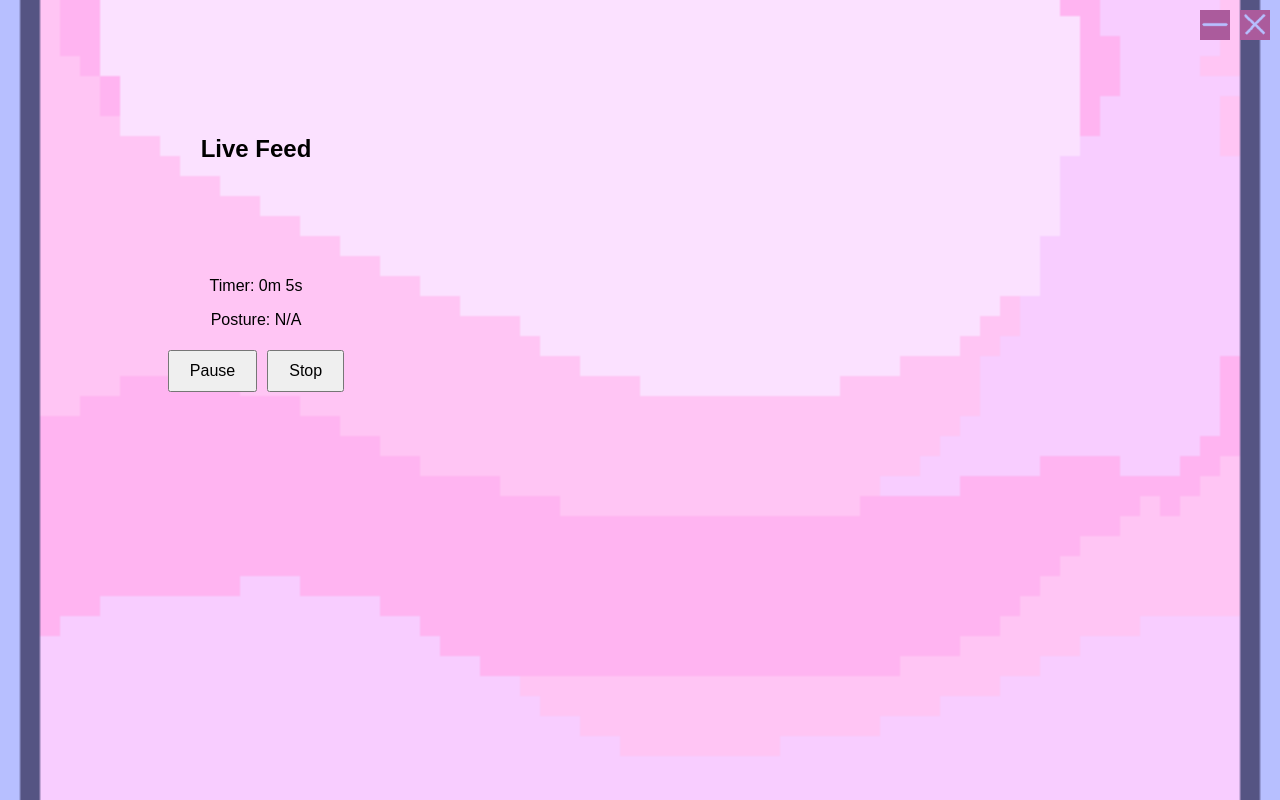
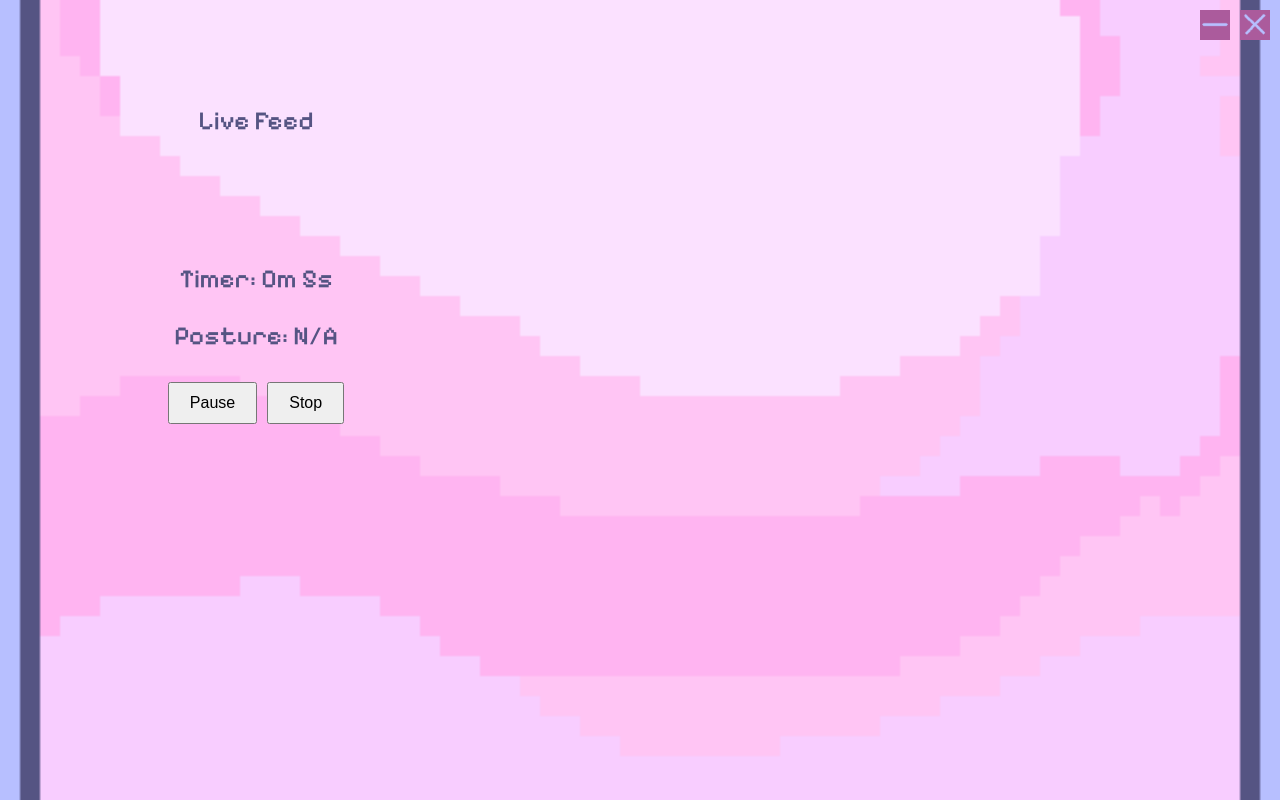
Before and after one commit to mike-rao/positura, a React (Create React App) app: page /live-feed in a window 1280 px wide. Built offline with nearby package versions, Linux system fonts and the light colour scheme.

Commit message:
fixed font

```diff
--- a/src/components/LiveFeed.js
+++ b/src/components/LiveFeed.js
@@ -65,10 +65,10 @@ function LiveFeed() {
         <img id="close-btn" src="/assets/exit.png" alt="Close" />
       </div>
 
-      <h2>Live Feed</h2>
+      <h2 className="pixelify-sans">Live Feed</h2>
       <video autoPlay muted style={{ width: '50%' }} /> {/* Placeholder */}
-      <p>Timer: {Math.floor(timer / 60)}m {timer % 60}s</p>
-      <p>Posture: {posture}</p>
+      <p className="pixelify-sans">Timer: {Math.floor(timer / 60)}m {timer % 60}s</p>
+      <p className="pixelify-sans">Posture: {posture}</p>
       <button onClick={togglePause}>
         {isRunning ? 'Pause' : 'Continue'}
       </button>
--- a/src/styles/Home.css
+++ b/src/styles/Home.css
@@ -1,3 +1,14 @@
+@import url('https://fonts.googleapis.com/css2?family=Pixelify+Sans:wght@400..700&display=swap');
+
+.pixelify-sans {
+    font-family: "Pixelify Sans", sans-serif;
+    font-optical-sizing: auto;
+    font-weight: 500; /* Change to 400, 500, 600, 700 based on your need */
+    font-style: normal;
+    font-size: 26px; /* Increase size */
+    color: #555483;
+}
+
 body {
     width: 512px;
     height: 512px;
--- a/src/styles/LiveFeed.css
+++ b/src/styles/LiveFeed.css
@@ -0,0 +1,10 @@
+@import url('https://fonts.googleapis.com/css2?family=Pixelify+Sans:wght@400..700&display=swap');
+
+.pixelify-sans {
+    font-family: "Pixelify Sans", sans-serif;
+    font-optical-sizing: auto;
+    font-weight: 500; /* Change to 400, 500, 600, 700 based on your need */
+    font-style: normal;
+    font-size: 26px; /* Increase size */
+    color: #555483;
+}
--- a/src/styles/Summary.css
+++ b/src/styles/Summary.css
@@ -0,0 +1,10 @@
+@import url('https://fonts.googleapis.com/css2?family=Pixelify+Sans:wght@400..700&display=swap');
+
+.pixelify-sans {
+    font-family: "Pixelify Sans", sans-serif;
+    font-optical-sizing: auto;
+    font-weight: 500; /* Change to 400, 500, 600, 700 based on your need */
+    font-style: normal;
+    font-size: 26px; /* Increase size */
+    color: #555483;
+}
```
